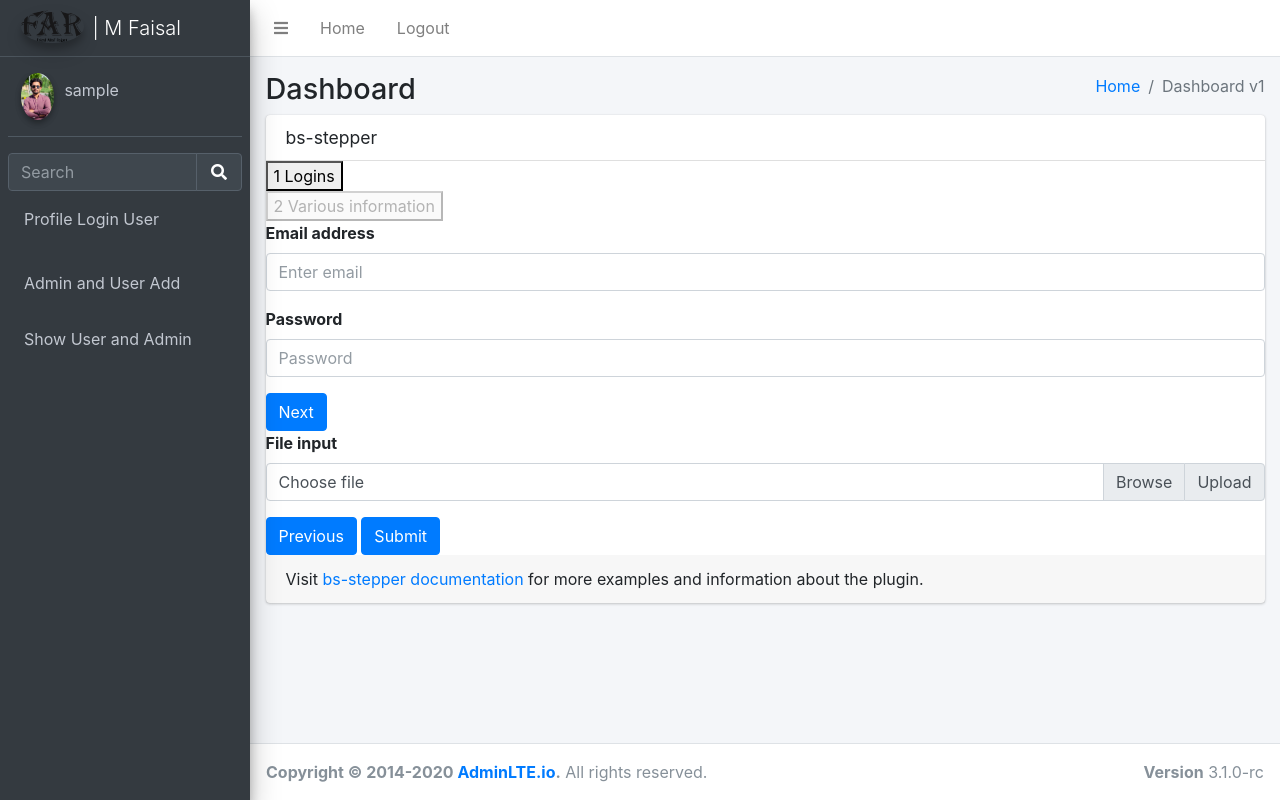
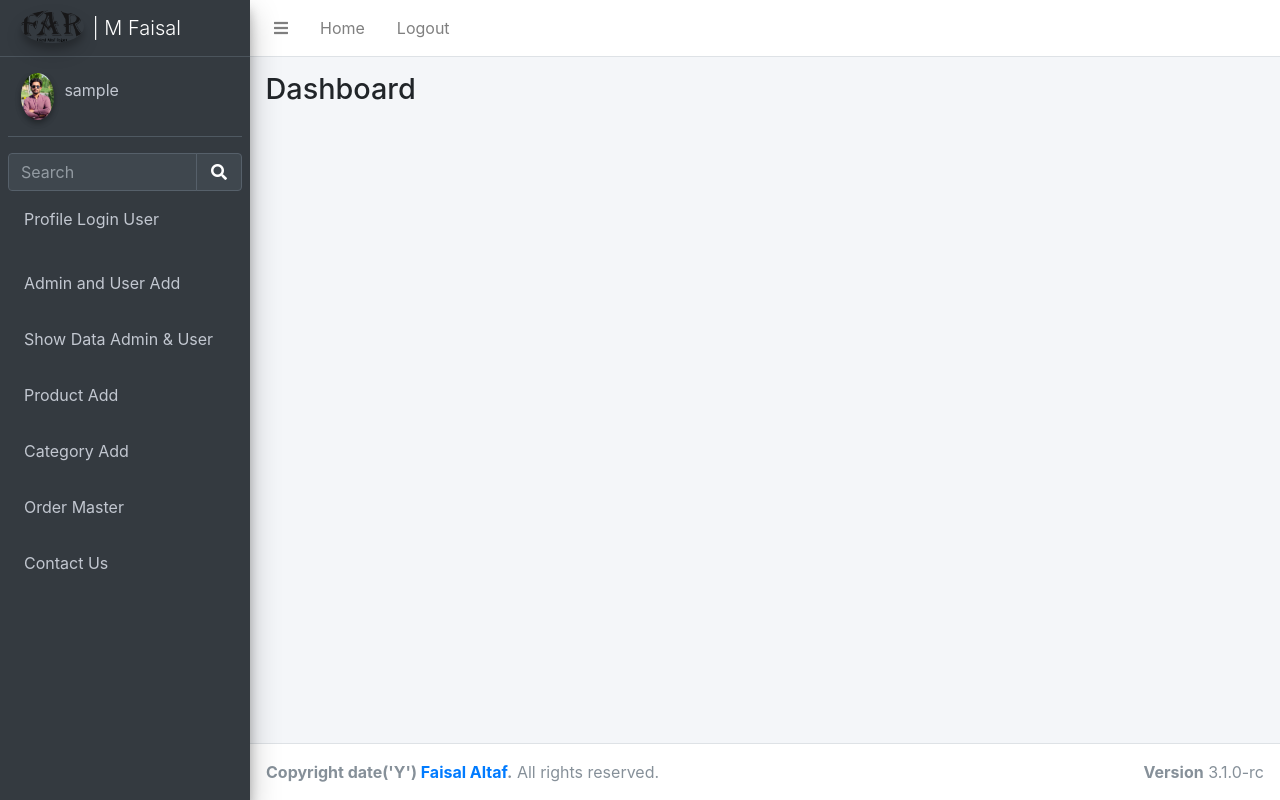
Before and after one commit to faisalaltaf/Wispa-Ecommerce, a PHP site: page /dashboard_ecom/dashboard.php in a window 1280 px wide. Run offline with PHP 8.4, Linux system fonts and the light colour scheme; the visitor is signed in with stand-in values (Sample User, id 1); some libraries are stand-ins or nearby versions.

Commit message:
contact us page add

```diff
--- a/dashboard.php
+++ b/dashboard.php
@@ -24,71 +24,9 @@ if(!isset($_SESSION["username"])){
           <div class="col-sm-6">
             <h1 class="m-0">Dashboard</h1>
           </div><!-- /.col -->
-          <div class="col-sm-6">
-            <ol class="breadcrumb float-sm-right">
-              <li class="breadcrumb-item"><a href="#">Home</a></li>
-              <li class="breadcrumb-item active">Dashboard v1</li>
-            </ol>
-          </div><!-- /.col -->
+
         </div><!-- /.row -->
-        <div class="card card-default">
-              <div class="card-header">
-                <h3 class="card-title">bs-stepper</h3>
-              </div>
-              <div class="card-body p-0">
-                <div class="bs-stepper linear">
-                  <div class="bs-stepper-header" role="tablist">
-                    <!-- your steps here -->
-                    <div class="step active" data-target="#logins-part">
-                      <button type="button" class="step-trigger" role="tab" aria-controls="logins-part" id="logins-part-trigger" aria-selected="true">
-                        <span class="bs-stepper-circle">1</span>
-                        <span class="bs-stepper-label">Logins</span>
-                      </button>
-                    </div>
-                    <div class="line"></div>
-                    <div class="step" data-target="#information-part">
-                      <button type="button" class="step-trigger" role="tab" aria-controls="information-part" id="information-part-trigger" aria-selected="false" disabled="disabled">
-                        <span class="bs-stepper-circle">2</span>
-                        <span class="bs-stepper-label">Various information</span>
-                      </button>
-                    </div>
-                  </div>
-                  <div class="bs-stepper-content">
-                    <!-- your steps content here -->
-                    <div id="logins-part" class="content active dstepper-block" role="tabpanel" aria-labelledby="logins-part-trigger">
-                      <div class="form-group">
-                        <label for="exampleInputEmail1">Email address</label>
-                        <input type="email" class="form-control" id="exampleInputEmail1" placeholder="Enter email">
-                      </div>
-                      <div class="form-group">
-                        <label for="exampleInputPassword1">Password</label>
-                        <input type="password" class="form-control" id="exampleInputPassword1" placeholder="Password">
-                      </div>
-                      <button class="btn btn-primary" onclick="stepper.next()">Next</button>
-                    </div>
-                    <div id="information-part" class="content" role="tabpanel" aria-labelledby="information-part-trigger">
-                      <div class="form-group">
-                        <label for="exampleInputFile">File input</label>
-                        <div class="input-group">
-                          <div class="custom-file">
-                            <input type="file" class="custom-file-input" id="exampleInputFile">
-                            <label class="custom-file-label" for="exampleInputFile">Choose file</label>
-                          </div>
-                          <div class="input-group-append">
-                            <span class="input-group-text">Upload</span>
-                          </div>
-                        </div>
-                      </div>
-                      <button class="btn btn-primary" onclick="stepper.previous()">Previous</button>
-                      <button type="submit" class="btn btn-primary">Submit</button>
-                    </div>
-                  </div>
-                </div>
-              </div>
-              <!-- /.card-body -->
-              <div class="card-footer">
-                Visit <a href="https://github.com/Johann-S/bs-stepper/#how-to-use-it">bs-stepper documentation</a> for more examples and information about the plugin.
-              </div>
+
             </div>
       </div><!-- /.container-fluid -->
     </div>
--- a/footer.php
+++ b/footer.php
@@ -2,7 +2,7 @@
 
 
 <footer class="main-footer">
-    <strong>Copyright © 2014-2020 <a href="https://adminlte.io">AdminLTE.io</a>.</strong>
+    <strong>Copyright <?php echo "date('Y')"; ?> <a href="https://adminlte.io">Faisal Altaf</a>.</strong>
     All rights reserved.
     <div class="float-right d-none d-sm-inline-block">
       <b>Version</b> 3.1.0-rc
--- a/sidebar.php
+++ b/sidebar.php
@@ -62,7 +62,31 @@
       <li class="" style="list-style: none; ">
                 <a href="useradmin.php" class="nav-link">
 
-                  <p>Show User and Admin</p>
+                  <p>Show Data Admin & User</p>
+                </a>
+              </li>
+      <li class="" style="list-style: none; ">
+                <a href="product.php  " class="nav-link">
+
+                  <p>Product Add</p>
+                </a>
+              </li>
+      <li class="" style="list-style: none; ">
+                <a href="" class="nav-link">
+
+                  <p>Category Add</p>
+                </a>
+              </li>
+      <li class="" style="list-style: none; ">
+                <a href="" class="nav-link">
+
+                  <p>Order Master</p>
+                </a>
+              </li>
+      <li class="" style="list-style: none; ">
+                <a href="" class="nav-link">
+
+                  <p>Contact Us</p>
                 </a>
               </li>
     </div>
--- a/user_profile.php
+++ b/user_profile.php
@@ -37,9 +37,9 @@ if(!isset($_SESSION["username"])){
     <tr>
 
       <th scope="row"><?php echo $_SESSION['user_id'];?></th>
-      <td><?php echo $_SESSION['first_name']; ?></td>
+      <td><?php echo  $_SESSION['first_name']?></td>
       <td><?php echo $_SESSION['last_name'] ?></td>
-      <td><?php echo $_SESSION['username']; ?></td>
+      <td><?php echo $_SESSION['username'] ?></td>
       <td><?php
       if($_SESSION['user_role'] == 1){echo "Admin";
         }else{echo "User"; }?></td>
```
Also changed, not shown: category.php (added, +167 -0 lines), product.php (added, +31 -0 lines).
